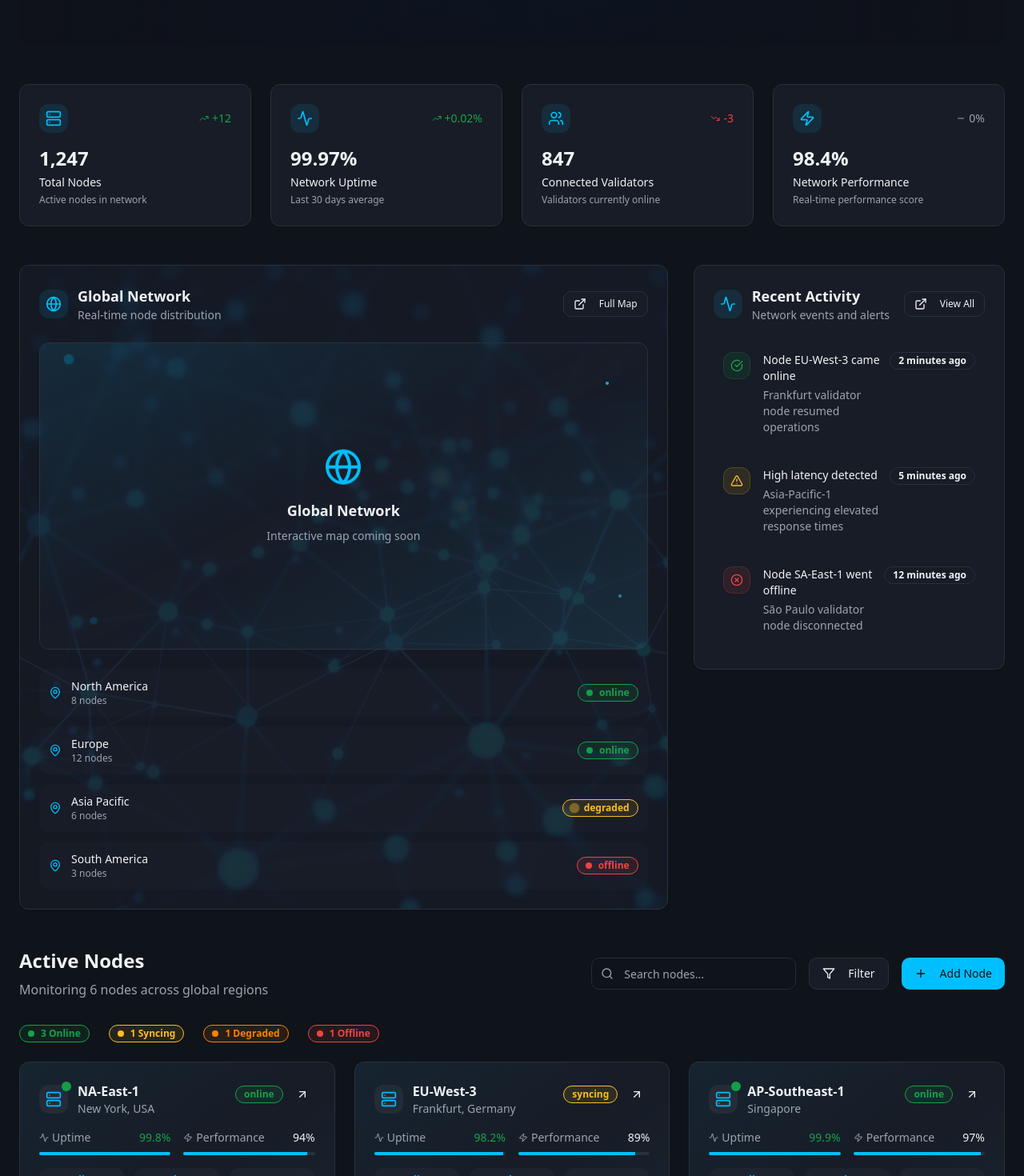
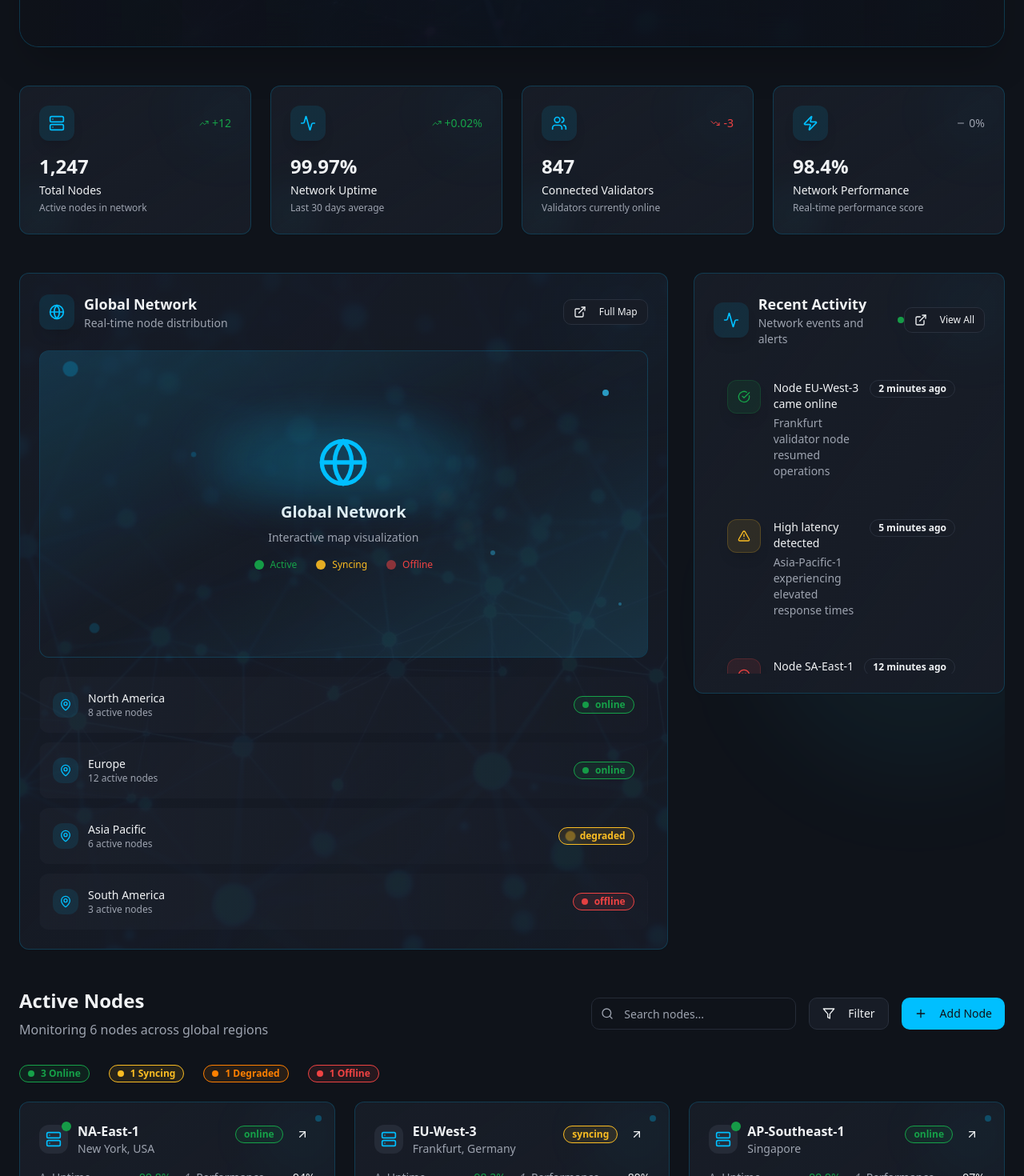
Before and after one commit to bhavnanaetherauthority/circlelayer-dapp-vision, a React (Vite) app: page / in a window 1280 px wide. Shown: the part 700-2170 px from the top of the page at 80% size. Built offline with nearby package versions, Linux system fonts and the light colour scheme.

Commit message:
Add visual enhancements
Added more attractive visual elements, refined box styling, and incorporated additional image effects to further enhance the site's appeal.

```diff
--- a/src/components/NetworkMap.tsx
+++ b/src/components/NetworkMap.tsx
@@ -28,62 +28,88 @@ const getStatusColor = (status: string) => {
 
 export const NetworkMap = () => {
   return (
-    <Card className="bg-surface border-card-border h-full overflow-hidden group">
+    <Card className="border border-primary/20 bg-gradient-to-br from-card/90 to-surface/70 backdrop-blur-xl h-full overflow-hidden group hover:shadow-2xl hover:shadow-primary/20 transition-all duration-500 hover:border-primary/40">
       <div className="p-6 relative">
-        <div className="absolute inset-0 opacity-10 group-hover:opacity-20 transition-opacity duration-700"
+        <div className="absolute inset-0 opacity-5 group-hover:opacity-15 transition-opacity duration-700"
              style={{ backgroundImage: `url(${networkBg})`, backgroundSize: 'cover', backgroundPosition: 'center' }}></div>
+        <div className="absolute -top-2 -right-2 w-32 h-32 bg-primary/5 rounded-full blur-3xl group-hover:bg-primary/10 transition-colors duration-700"></div>
+
         <div className="flex items-center justify-between mb-6 relative z-10">
           <div className="flex items-center space-x-3">
-            <div className="p-2 rounded-lg bg-primary/10">
+            <div className="p-3 rounded-xl bg-primary/10 group-hover:bg-primary/20 transition-colors duration-300 shadow-lg">
               <Globe className="h-5 w-5 text-primary" />
             </div>
             <div>
-              <h3 className="text-lg font-semibold text-foreground">Global Network</h3>
+              <h3 className="text-lg font-semibold text-foreground group-hover:text-primary transition-colors duration-300">Global Network</h3>
               <p className="text-sm text-muted-foreground">Real-time node distribution</p>
             </div>
           </div>
 
-          <Button variant="outline" size="sm">
+          <Button variant="outline" size="sm" className="shimmer-effect hover:scale-105 transition-transform duration-300">
             <ExternalLink className="h-4 w-4 mr-2" />
             Full Map
           </Button>
         </div>
 
-        {/* Map Container */}
-        <div className="relative h-96 bg-muted/20 rounded-lg border border-border flex items-center justify-center overflow-hidden group/map">
-          <div className="absolute inset-0 bg-gradient-to-br from-primary/10 via-transparent to-primary-glow/10 animate-pulse"></div>
+        {/* Enhanced Map Container */}
+        <div className="relative h-96 bg-gradient-to-br from-muted/30 via-muted/10 to-muted/5 rounded-xl border border-primary/20 flex items-center justify-center overflow-hidden group/map hover:border-primary/40 transition-all duration-500">
+          <div className="absolute inset-0 bg-gradient-to-br from-primary/15 via-transparent to-primary-glow/15 animate-pulse"></div>
+
+          {/* Enhanced floating particles */}
+          <div className="absolute top-4 left-8 w-3 h-3 bg-primary/60 rounded-full animate-ping"></div>
+          <div className="absolute top-12 right-12 w-2 h-2 bg-primary-glow/80 rounded-full animate-pulse" style={{ animationDelay: '0.5s' }}></div>
+          <div className="absolute bottom-8 left-16 w-2 h-2 bg-primary/40 rounded-full animate-ping" style={{ animationDelay: '1s' }}></div>
+          <div className="absolute bottom-16 right-8 w-1 h-1 bg-primary-glow/60 rounded-full animate-pulse" style={{ animationDelay: '1.5s' }}></div>
+          <div className="absolute top-1/3 left-1/4 w-1 h-1 bg-primary/50 rounded-full animate-ping" style={{ animationDelay: '2s' }}></div>
+          <div className="absolute bottom-1/3 right-1/4 w-1.5 h-1.5 bg-primary-glow/40 rounded-full animate-pulse" style={{ animationDelay: '2.5s' }}></div>
+
           <div className="text-center relative z-10">
-            <Globe className="h-12 w-12 text-primary mx-auto mb-4 animate-float" />
-            <h3 className="text-lg font-semibold text-foreground mb-2 group-hover/map:text-primary transition-colors duration-300">Global Network</h3>
-            <p className="text-muted-foreground text-sm">Interactive map coming soon</p>
+            <div className="relative mb-4">
+              <div className="absolute inset-0 animate-ping bg-primary/30 rounded-full blur-lg"></div>
+              <div className="absolute inset-0 animate-pulse bg-gradient-to-r from-primary/20 to-primary-glow/20 rounded-full blur-2xl"></div>
+              <Globe className="h-16 w-16 text-primary mx-auto relative z-10 group-hover/map:scale-110 group-hover/map:rotate-12 transition-all duration-500" />
+            </div>
+            <h3 className="text-xl font-bold text-foreground mb-2 group-hover/map:text-primary transition-colors duration-300">Global Network</h3>
+            <p className="text-muted-foreground text-sm mb-4">Interactive map visualization</p>
+            <div className="flex justify-center space-x-6 text-xs">
+              <span className="flex items-center space-x-2 group-hover/map:scale-105 transition-transform duration-300">
+                <div className="w-3 h-3 bg-success rounded-full animate-pulse shadow-lg"></div>
+                <span className="text-success font-medium">Active</span>
+              </span>
+              <span className="flex items-center space-x-2 group-hover/map:scale-105 transition-transform duration-300">
+                <div className="w-3 h-3 bg-node-syncing rounded-full animate-pulse shadow-lg" style={{ animationDelay: '0.5s' }}></div>
+                <span className="text-node-syncing font-medium">Syncing</span>
+              </span>
+              <span className="flex items-center space-x-2 group-hover/map:scale-105 transition-transform duration-300">
+                <div className="w-3 h-3 bg-destructive rounded-full animate-pulse shadow-lg" style={{ animationDelay: '1s' }}></div>
+                <span className="text-destructive font-medium">Offline</span>
+              </span>
+            </div>
           </div>
-          {/* Floating particles effect */}
-          <div className="absolute top-4 left-8 w-2 h-2 bg-primary/60 rounded-full animate-ping"></div>
-          <div className="absolute top-12 right-12 w-1 h-1 bg-primary-glow/80 rounded-full animate-pulse"></div>
-          <div className="absolute bottom-8 left-16 w-1.5 h-1.5 bg-primary/40 rounded-full animate-ping" style={{ animationDelay: '1s' }}></div>
-          <div className="absolute bottom-16 right-8 w-1 h-1 bg-primary-glow/60 rounded-full animate-pulse" style={{ animationDelay: '2s' }}></div>
         </div>
 
-        {/* Regional Stats */}
+        {/* Enhanced Regional Stats */}
         <div className="mt-6 space-y-3 relative z-10">
           {regions.map((region, index) => (
             <div
               key={region.name}
-              className="flex items-center justify-between p-3 rounded-lg bg-muted/20 hover:bg-muted/30 transition-all duration-300 group/region hover:translate-x-2"
+              className="flex items-center justify-between p-4 rounded-xl bg-gradient-to-r from-muted/30 to-muted/10 hover:from-muted/40 hover:to-muted/20 transition-all duration-300 group/region hover:translate-x-2 hover:scale-105 border border-transparent hover:border-primary/20 shimmer-effect"
               style={{ animationDelay: `${index * 100}ms` }}
             >
               <div className="flex items-center space-x-3">
-                <MapPin className="h-4 w-4 text-primary group-hover/region:animate-float" />
+                <div className="p-2 rounded-lg bg-primary/10 group-hover/region:bg-primary/20 transition-colors duration-300">
+                  <MapPin className="h-4 w-4 text-primary group-hover/region:animate-bounce" />
+                </div>
                 <div>
-                  <p className="text-sm font-medium text-foreground">{region.name}</p>
-                  <p className="text-xs text-muted-foreground">{region.nodes} nodes</p>
+                  <p className="text-sm font-medium text-foreground group-hover/region:text-primary transition-colors duration-300">{region.name}</p>
+                  <p className="text-xs text-muted-foreground">{region.nodes} active nodes</p>
                 </div>
               </div>
 
-              <Badge variant="outline" className={getStatusColor(region.status)}>
+              <Badge variant="outline" className={`${getStatusColor(region.status)} group-hover/region:scale-105 transition-transform duration-300`}>
                 <div className={`w-2 h-2 rounded-full mr-2 ${
                   region.status === 'online' ? 'bg-success animate-pulse' :
-                  region.status === 'offline' ? 'bg-destructive' :
+                  region.status === 'offline' ? 'bg-destructive animate-pulse' :
                   'bg-warning animate-ping'
                 }`}></div>
                 {region.status}
--- a/src/components/NodeCard.tsx
+++ b/src/components/NodeCard.tsx
@@ -43,11 +43,12 @@ const getStatusColor = (status: string) => {
 
 export const NodeCard = ({ node }: NodeCardProps) => {
   return (
-    <Card className="relative overflow-hidden bg-surface border-card-border hover:border-primary/30 transition-all duration-500 hover:shadow-card group hover:scale-105 animate-fade-in">
-      {/* Glow effect on hover */}
-      <div className="absolute inset-0 bg-gradient-glow opacity-0 group-hover:opacity-100 transition-all duration-500"></div>
-      {/* Animated background pattern */}
-      <div className="absolute inset-0 opacity-5 group-hover:opacity-10 transition-opacity duration-500 bg-gradient-to-br from-primary via-transparent to-primary-glow"></div>
+    <Card className="relative overflow-hidden border border-primary/20 bg-gradient-to-br from-card/95 to-surface/80 backdrop-blur-xl hover:border-primary/40 transition-all duration-500 hover:shadow-2xl hover:shadow-primary/20 group hover:scale-105 animate-fade-in shimmer-effect">
+      {/* Enhanced glow effects */}
+      <div className="absolute inset-0 bg-gradient-to-br from-primary/10 via-primary-glow/5 to-transparent opacity-0 group-hover:opacity-100 transition-all duration-500"></div>
+      <div className="absolute -top-2 -right-2 w-24 h-24 bg-primary/5 rounded-full blur-2xl group-hover:bg-primary/15 transition-colors duration-500"></div>
+      <div className="absolute top-4 right-4 w-2 h-2 bg-primary/30 rounded-full animate-pulse group-hover:animate-ping"></div>
+      <div className="absolute bottom-4 left-4 w-1 h-1 bg-primary-glow/40 rounded-full animate-pulse" style={{ animationDelay: '1s' }}></div>
 
       <div className="relative p-6">
         {/* Header */}
--- a/src/components/RecentActivity.tsx
+++ b/src/components/RecentActivity.tsx
@@ -71,20 +71,25 @@ const getStatusColor = (status: string) => {
 
 export const RecentActivity = () => {
   return (
-    <Card className="bg-surface border-card-border">
-      <div className="p-6">
-        <div className="flex items-center justify-between mb-6">
+    <Card className="border border-primary/20 bg-gradient-to-br from-card/90 to-surface/70 backdrop-blur-xl hover:shadow-2xl hover:shadow-primary/20 transition-all duration-500 hover:border-primary/40 shimmer-effect">
+      <div className="p-6 relative">
+        <div className="absolute -top-2 -right-2 w-24 h-24 bg-primary/5 rounded-full blur-2xl group-hover:bg-primary/10 transition-colors duration-500"></div>
+
+        <div className="flex items-center justify-between mb-6 relative z-10">
           <div className="flex items-center space-x-3">
-            <div className="p-2 rounded-lg bg-primary/10">
+            <div className="p-3 rounded-xl bg-primary/10 group-hover:bg-primary/20 transition-colors duration-300 shadow-lg">
               <Activity className="h-5 w-5 text-primary" />
             </div>
             <div>
-              <h3 className="text-lg font-semibold text-foreground">Recent Activity</h3>
+              <h3 className="text-lg font-semibold text-foreground group-hover:text-primary transition-colors duration-300">Recent Activity</h3>
               <p className="text-sm text-muted-foreground">Network events and alerts</p>
+            </div>
+            <div className="ml-4">
+              <div className="w-2 h-2 bg-success rounded-full animate-pulse"></div>
             </div>
           </div>
 
-          <Button variant="outline" size="sm">
+          <Button variant="outline" size="sm" className="hover:scale-105 transition-transform duration-300">
             <ExternalLink className="h-4 w-4 mr-2" />
             View All
           </Button>
@@ -97,28 +102,31 @@ export const RecentActivity = () => {
               return (
                 <div
                   key={activity.id}
-                  className="flex items-start space-x-4 p-3 rounded-lg hover:bg-muted/20 transition-all duration-300 cursor-pointer group hover:translate-x-2 animate-fade-in"
+                  className="flex items-start space-x-4 p-4 rounded-xl hover:bg-gradient-to-r hover:from-muted/40 hover:to-muted/20 transition-all duration-300 cursor-pointer group hover:translate-x-2 hover:scale-105 animate-fade-in border border-transparent hover:border-primary/20"
                   style={{ animationDelay: `${activity.id * 100}ms` }}
                 >
-                  <div className={`p-2 rounded-lg border ${getStatusColor(activity.status)}`}>
-                    <Icon className="h-4 w-4" />
+                  <div className={`p-3 rounded-xl border relative ${getStatusColor(activity.status)} group-hover:scale-110 transition-all duration-300 shadow-lg`}>
+                    <div className="absolute inset-0 rounded-xl animate-ping opacity-0 group-hover:opacity-20 bg-current"></div>
+                    <Icon className="h-4 w-4 relative z-10" />
                   </div>
 
                   <div className="flex-1 min-w-0">
                     <div className="flex items-start justify-between">
                       <div className="flex-1">
-                        <h4 className="text-sm font-medium text-foreground group-hover:text-primary transition-colors">
+                        <h4 className="text-sm font-medium text-foreground group-hover:text-primary transition-colors duration-300">
                           {activity.title}
                         </h4>
-                        <p className="text-sm text-muted-foreground mt-1">
+                        <p className="text-sm text-muted-foreground mt-1 group-hover:text-muted-foreground/80 transition-colors duration-300">
                           {activity.description}
                         </p>
                       </div>
-                      <Badge variant="outline" className="text-xs ml-2 shrink-0">
+                      <Badge variant="outline" className="text-xs ml-2 shrink-0 group-hover:scale-105 transition-transform duration-300">
                         {activity.timestamp}
                       </Badge>
                     </div>
                   </div>
+
+                  <div className="w-1 h-12 bg-gradient-to-b from-primary/30 to-transparent rounded-full opacity-0 group-hover:opacity-100 transition-opacity duration-300"></div>
                 </div>
               );
             })}
--- a/src/components/StatsOverview.tsx
+++ b/src/components/StatsOverview.tsx
@@ -68,30 +68,31 @@ export const StatsOverview = () => {
         const ChangeIcon = getChangeIcon(stat.changeType);
 
         return (
-          <Card key={index} className="relative overflow-hidden bg-surface border-card-border hover:border-primary/30 transition-all duration-500 group hover:scale-105 hover:-translate-y-2 animate-fade-in"
+          <Card key={index} className="relative overflow-hidden border border-primary/20 bg-gradient-to-br from-card/90 to-surface/70 backdrop-blur-xl hover:shadow-2xl hover:shadow-primary/20 transition-all duration-500 group hover:scale-105 hover:-translate-y-2 hover:border-primary/40 animate-fade-in shimmer-effect"
                 style={{ animationDelay: `${index * 150}ms` }}>
-            {/* Background gradient effect */}
-            <div className="absolute inset-0 bg-gradient-to-br from-primary/5 to-transparent opacity-0 group-hover:opacity-100 transition-all duration-500"></div>
-            {/* Subtle floating animation */}
-            <div className="absolute inset-0 bg-gradient-to-r from-transparent via-primary/10 to-transparent opacity-0 group-hover:opacity-100 group-hover:animate-pulse transition-all duration-500"></div>
+            {/* Enhanced background effects */}
+            <div className="absolute inset-0 bg-gradient-to-br from-primary/10 via-primary-glow/5 to-transparent opacity-0 group-hover:opacity-100 transition-all duration-500"></div>
+            <div className="absolute -top-2 -right-2 w-20 h-20 bg-primary/5 rounded-full blur-2xl group-hover:bg-primary/15 transition-colors duration-500"></div>
+            <div className="absolute -bottom-2 -left-2 w-16 h-16 bg-primary-glow/5 rounded-full blur-xl group-hover:bg-primary-glow/10 transition-colors duration-500"></div>
 
             <div className="relative p-6">
               <div className="flex items-center justify-between mb-4">
-                <div className="p-2 rounded-lg bg-primary/10 group-hover:bg-primary/20 transition-colors duration-300">
+                <div className="p-3 rounded-xl bg-primary/10 group-hover:bg-primary/20 group-hover:scale-110 group-hover:rotate-3 transition-all duration-500 shadow-lg">
                   <Icon className="h-5 w-5 text-primary" />
+                  <div className="absolute inset-0 rounded-xl bg-primary/10 animate-ping opacity-0 group-hover:opacity-30"></div>
                 </div>
-                <div className={`flex items-center text-sm ${getChangeColor(stat.changeType)}`}>
-                  <ChangeIcon className="h-3 w-3 mr-1" />
+                <div className={`flex items-center text-sm transition-all duration-300 group-hover:scale-110 ${getChangeColor(stat.changeType)}`}>
+                  <ChangeIcon className="h-3 w-3 mr-1 group-hover:animate-bounce" />
                   {stat.change}
                 </div>
               </div>
 
               <div className="space-y-1">
-                <h3 className="text-2xl font-bold text-foreground group-hover:text-primary transition-colors duration-300">
+                <h3 className="text-2xl font-bold text-foreground group-hover:text-primary transition-all duration-300 group-hover:scale-105 transform origin-left">
                   {stat.value}
                 </h3>
-                <p className="text-sm font-medium text-foreground">{stat.title}</p>
-                <p className="text-xs text-muted-foreground">{stat.description}</p>
+                <p className="text-sm font-medium text-foreground group-hover:text-primary/80 transition-colors duration-300">{stat.title}</p>
+                <p className="text-xs text-muted-foreground group-hover:text-muted-foreground/80 transition-colors duration-300">{stat.description}</p>
               </div>
             </div>
           </Card>
--- a/src/index.css
+++ b/src/index.css
@@ -192,3 +192,34 @@
     opacity: 0.7;
   }
 }
+
+@keyframes shimmer {
+  0% {
+    transform: translateX(-100%);
+  }
+  100% {
+    transform: translateX(100%);
+  }
+}
+
+.shimmer-effect {
+  position: relative;
+  overflow: hidden;
+}
+
+.shimmer-effect::before {
+  content: '';
+  position: absolute;
+  top: 0;
+  left: 0;
+  width: 100%;
+  height: 100%;
+  background: linear-gradient(
+    90deg,
+    transparent,
+    hsla(var(--primary), 0.3),
+    transparent
+  );
+  transform: translateX(-100%);
+  animation: shimmer 2s infinite;
+}
--- a/src/pages/Index.tsx
+++ b/src/pages/Index.tsx
@@ -1,6 +1,7 @@
 import { Header } from "@/components/Header";
 import { Footer } from "@/components/Footer";
 import heroImage from "@/assets/hero-network.jpg";
+import patternBg from "@/assets/pattern-bg.jpg";
 import { StatsOverview } from "@/components/StatsOverview";
 import { NodeCard } from "@/components/NodeCard";
 import { NetworkMap } from "@/components/NetworkMap";
@@ -117,13 +118,17 @@ const Index = () => {
 
       <main className="container mx-auto px-6 py-8">
         {/* Hero Section */}
-        <div className="relative mb-12 overflow-hidden rounded-2xl">
-          <div className="absolute inset-0 bg-gradient-glow opacity-30 blur-3xl animate-pulse"></div>
+        <div className="relative mb-12 overflow-hidden rounded-3xl border border-primary/20 bg-gradient-to-br from-surface/50 to-surface/30 backdrop-blur-xl shadow-2xl">
+          <div className="absolute inset-0 bg-gradient-glow opacity-40 blur-3xl animate-pulse"></div>
           <div
-            className="absolute inset-0 bg-cover bg-center opacity-30"
+            className="absolute inset-0 bg-cover bg-center opacity-20"
             style={{ backgroundImage: `url(${heroImage})` }}
           ></div>
-          <div className="absolute inset-0 bg-gradient-to-r from-background/90 via-background/50 to-background/90"></div>
+          <div
+            className="absolute inset-0 bg-cover bg-center opacity-10"
+            style={{ backgroundImage: `url(${patternBg})` }}
+          ></div>
+          <div className="absolute inset-0 bg-gradient-to-r from-background/95 via-background/60 to-background/95"></div>
           <div className="relative text-center py-24 px-8">
             {/* Floating particles */}
             <div className="absolute top-16 left-1/4 w-2 h-2 bg-primary/60 rounded-full animate-float"></div>
@@ -175,6 +180,11 @@ const Index = () => {
 
         {/* Main Content Grid */}
         <div className="grid grid-cols-1 lg:grid-cols-3 gap-8 mb-12 animate-stagger-fade-4">
+          {/* Decorative background elements */}
+          <div className="absolute inset-0 -z-10 overflow-hidden">
+            <div className="absolute top-1/4 -left-20 w-72 h-72 bg-primary/5 rounded-full blur-3xl animate-float"></div>
+            <div className="absolute bottom-1/4 -right-20 w-96 h-96 bg-primary-glow/5 rounded-full blur-3xl animate-float" style={{ animationDelay: '2s' }}></div>
+          </div>
           {/* Network Map */}
           <div className="lg:col-span-2">
             <NetworkMap />
@@ -187,7 +197,14 @@ const Index = () => {
         </div>
 
         {/* Nodes Section */}
-        <section>
+        <section className="relative">
+          {/* Enhanced background pattern */}
+          <div className="absolute inset-0 -z-10">
+            <div
+              className="absolute inset-0 opacity-5 bg-cover bg-center"
+              style={{ backgroundImage: `url(${patternBg})` }}
+            ></div>
+          </div>
           <div className="flex items-center justify-between mb-8">
             <div>
               <h2 className="text-2xl font-bold text-foreground mb-2">Active Nodes</h2>
```
Also changed, not shown: src/assets/pattern-bg.jpg.
